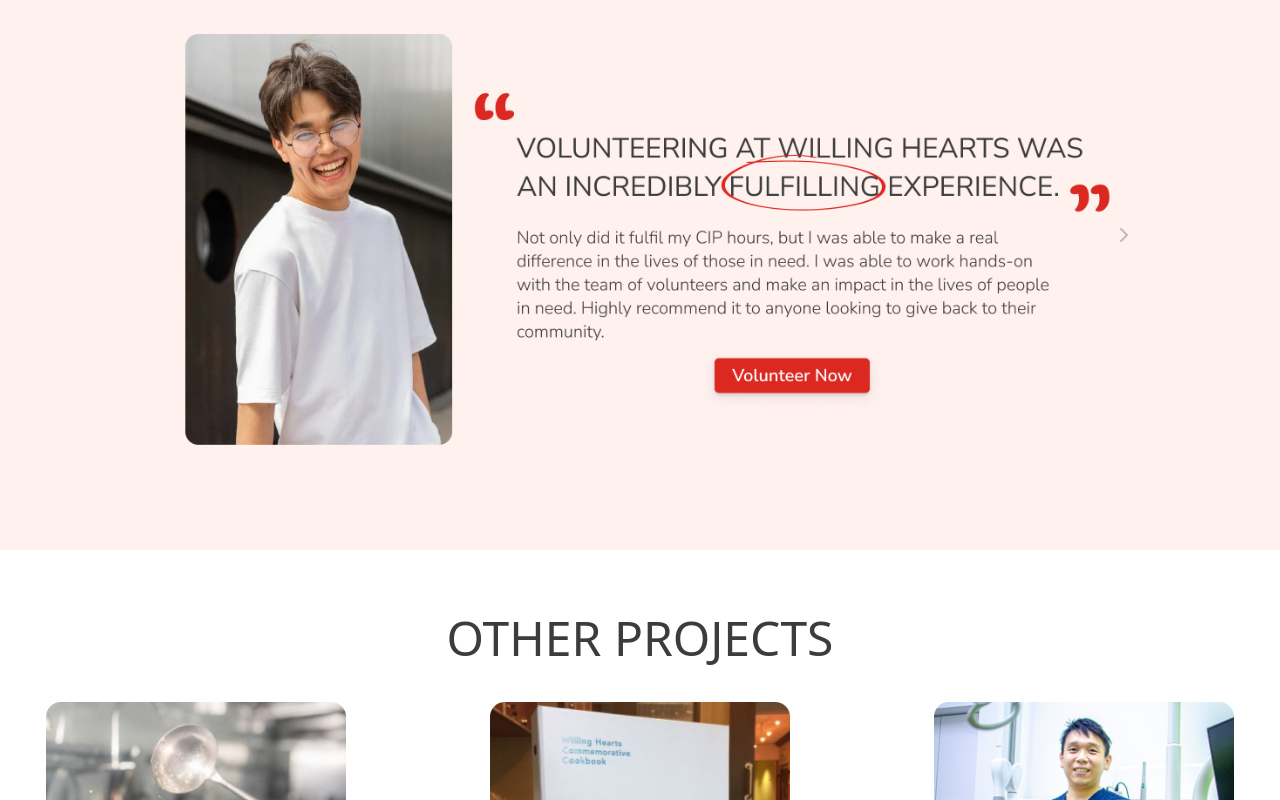
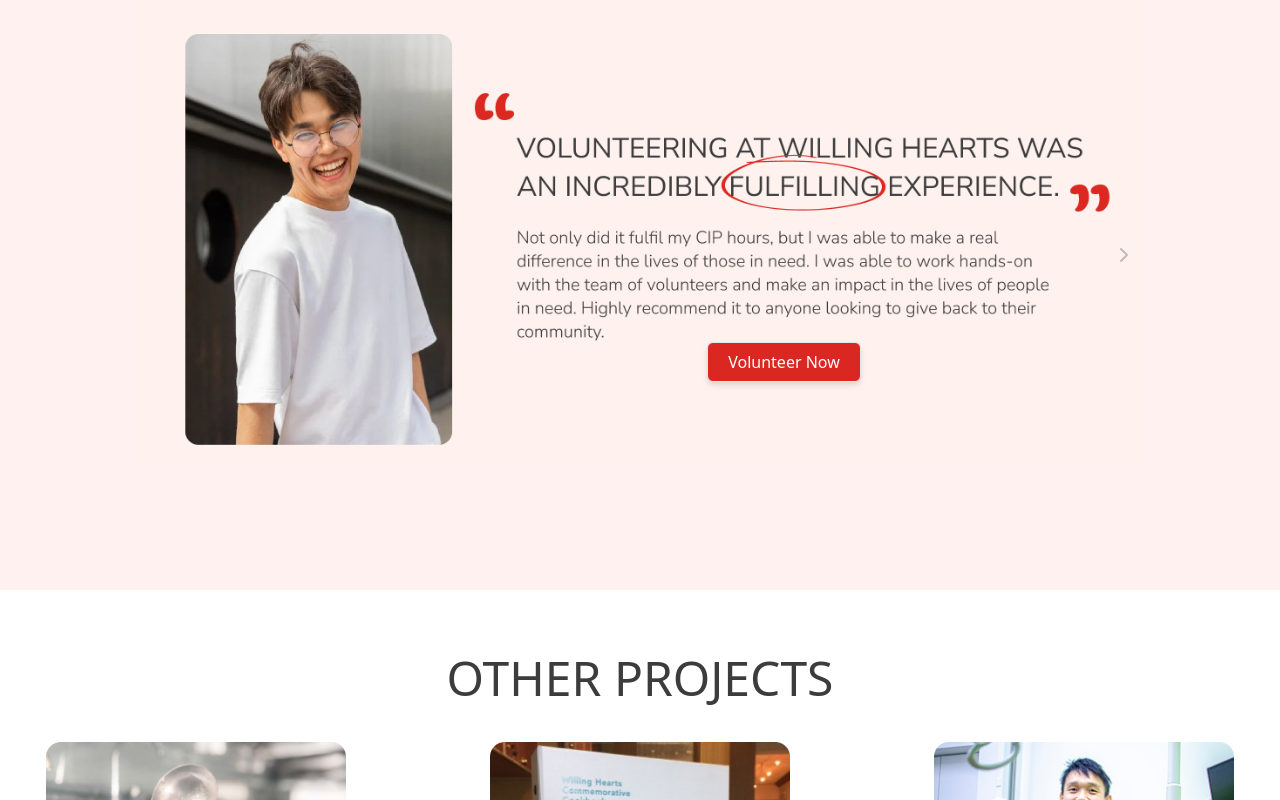
Before and after one commit to Glow-in-the-dark/GA-Project3, a React (Vite) app: page /homepage in a window 1280 px wide. Shown: the part 3120-3920 px from the top of the page. Built offline with nearby package versions, Linux system fonts and the light colour scheme.

Commit message:
Updated carousel with workable buttons

```diff
--- a/src/comp-homepage/Homepage.jsx
+++ b/src/comp-homepage/Homepage.jsx
@@ -7,7 +7,7 @@ import { Carousel } from "react-responsive-carousel";
 import BaseButton from "../comp-commons/BaseButton";
 import AccordianWrapper from "../comp-commons/AccordianWrapper";
 import Footer from "../comp-commons/Footer";
-import { Link } from "react-router-dom";
+import { NavLink, Link } from "react-router-dom";
 import otherProjectsDataset from "./datasets/otherProjsDataset";
 import OtherProjsCard from "./Components/OtherProjsCard";
 
@@ -214,21 +214,21 @@ const Homepage = () => {
           >
             <div>
               <img src="public/Images/Homepage/volunteer-carousell.png" />
-            </div>
-            <div>
-              {/* <div className="flex">
-                <img
-                  className="object-scale-down h-98 w-96 rounded-lg overflow-hidden"
-                  src="public/Images/Homepage/uniBoy.png"
-                />
-                <div>
-                  "VOLUNTEERING AT WILLING HEARTS WAS AN INCREADIBLY FUFILLING
-                  EXPERIENCE"
-                </div>
-              </div> */}
+              <NavLink to="/volunteer" className="relative bottom-32 left-36">
+                <BaseButton label="Volunteer Now" colour="red" />
+              </NavLink>
             </div>
             <div>
               <img src="public/Images/Homepage/volunteer-carousell.png" />
+              <NavLink to="/volunteer" className="relative bottom-32 left-36">
+                <BaseButton label="Volunteer Now" colour="red" />
+              </NavLink>
+            </div>
+            <div>
+              <img src="public/Images/Homepage/volunteer-carousell.png" />
+              <NavLink to="/volunteer" className="relative bottom-32 left-36">
+                <BaseButton label="Volunteer Now" colour="red" />
+              </NavLink>
             </div>
           </Carousel>
         </section>
```
Also changed, not shown: public/images/Homepage/volunteer-carousell.png.
